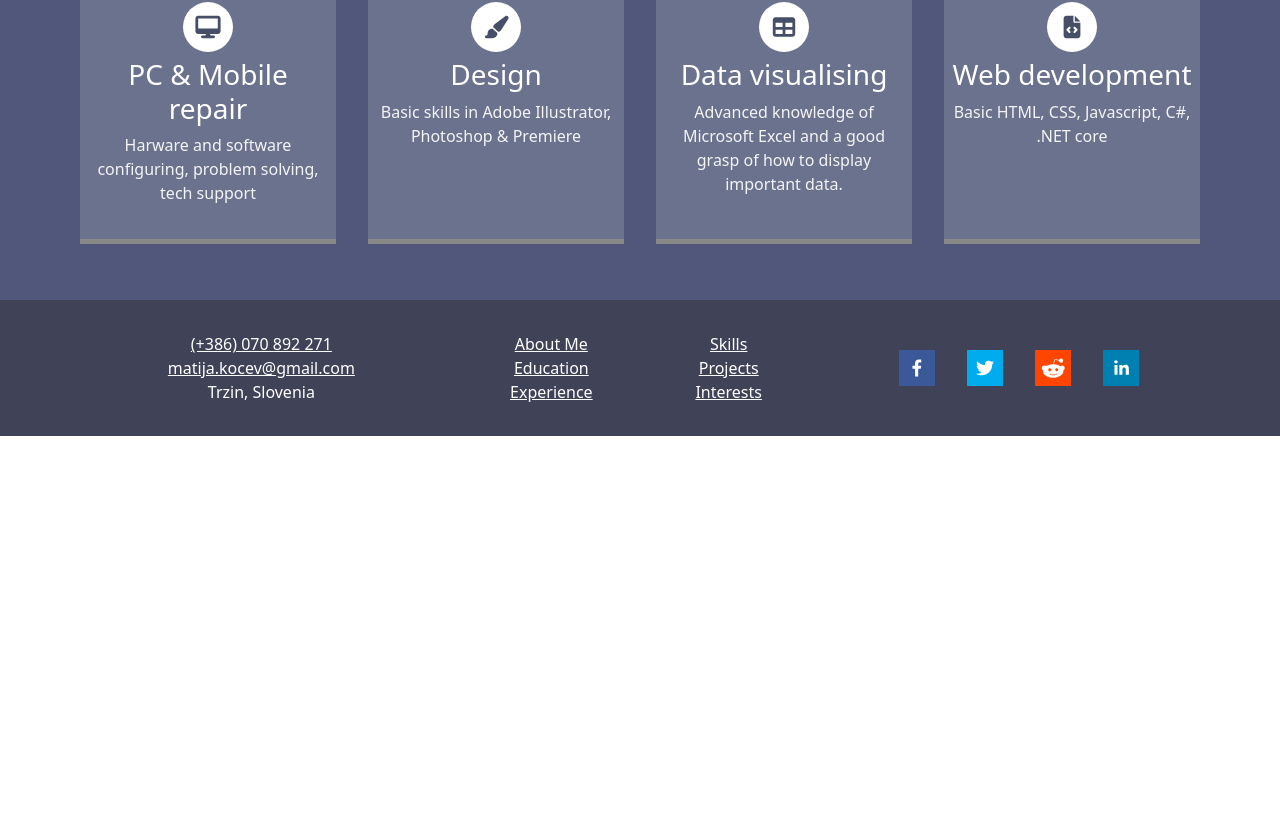
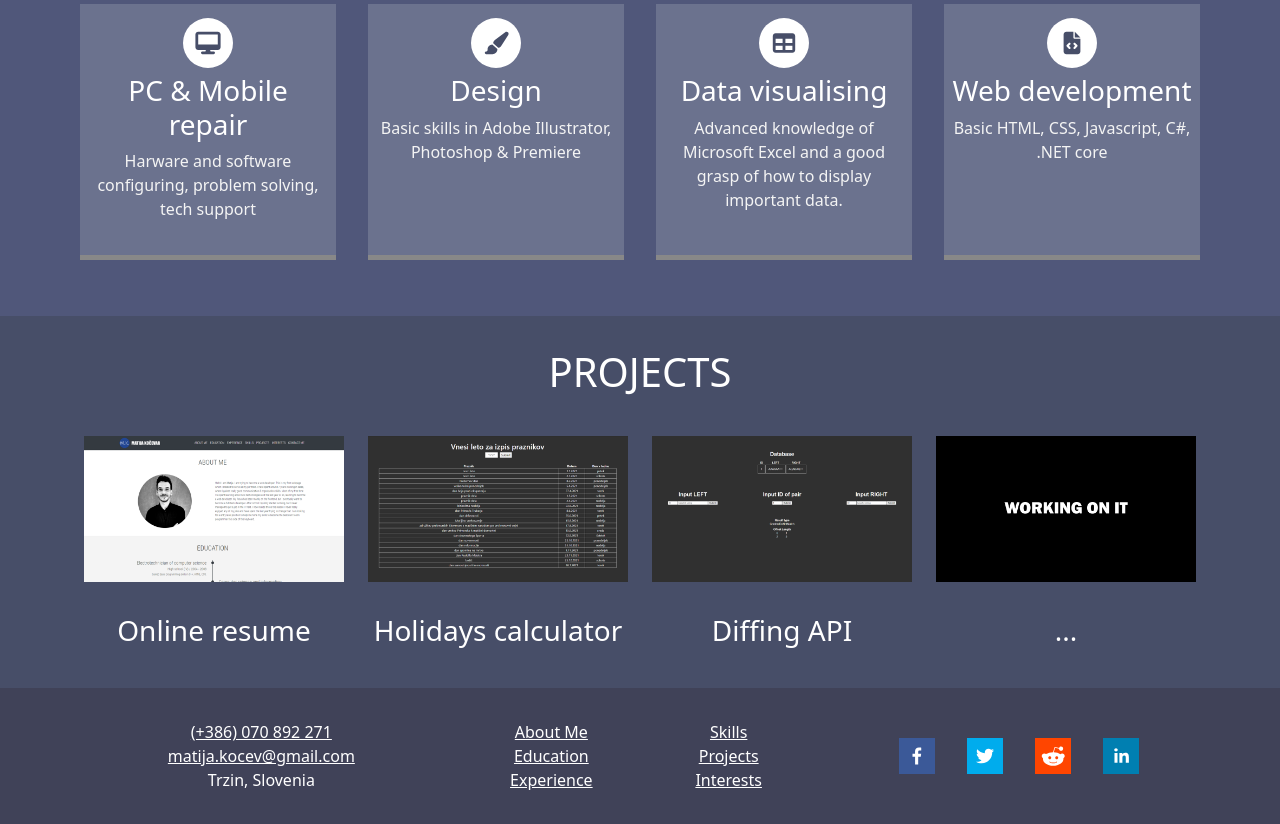
Before and after one commit to MatijaKocevar/portfolio_V2, a React (Vite) app: page / in a window 1280 px wide. Shown: the part 2959-3783 px from the top of the page. Before the commit the page ends 3395 px from the top, so only its background shows below. Built offline with nearby package versions, Linux system fonts and the light colour scheme.

Commit message:
added projects page, popup box

```diff
--- a/src/App.tsx
+++ b/src/App.tsx
@@ -47,9 +47,9 @@ const App = () => {
       <Row>
         <Skills getTranslation={getTranslation} />
       </Row>
-      {/* <Row>
-        <Projects />
-      </Row> */}
+      <Row>
+        <Projects getTranslation={getTranslation} />
+      </Row>
       {/* <Row>
         <Interests />
       </Row> */}
--- a/src/components/Projects/projects.scss
+++ b/src/components/Projects/projects.scss
@@ -1,46 +1,29 @@
-.projects-wrapper {
-  text-align: center;
+@use "../../variables" as v;
+
+.projects {
+  background-color: v.$darkPurple;
+
+  .heading-row {
+    display: flex;
+    justify-content: center;
     padding-bottom: 2rem;
+
+    h1 {
+      color: v.$white;
+      text-transform: uppercase;
+      width: fit-content;
+    }
   }
 
-.projects-wrapper h1 {
-  color: var(--primary-dark);
-  font-weight: 525;
-  padding: 3rem 0 3rem 0;
-  margin-bottom: 0;
-}
+  .project-wrapper {
+    text-align: center;
 
-.projects-wrapper h3 {
-  margin: 0.5rem 0 0.5rem 0;
-  text-align: center;
-}
-
-.project-wrapper:hover .projects-image {
-  border: 0.5rem solid var(--primary-blue);
-  transition: 0.2s ease-in-out;
-}
-
-.projects-image {
+    .project-image {
       width: 100%;
       border: 0.5rem solid var(--primary-dark);
     }
 
-.overlay {
-  position: absolute;
-  opacity: 0%;
-  background: var(--primary-black);
-  top: 0;
-  width: 89.5%;
-  height: 75%;
-  cursor: pointer;
-}
-
-.project-wrapper:hover .overlay {
-  opacity: 0.6;
-  transition: 0.4s ease-in-out;
-}
-
-.projects-icon {
+    .project-icon {
       position: absolute;
       top: 35%;
       left: 45%;
@@ -48,29 +31,12 @@
       font-size: 1.5rem;
     }
 
-.project-wrapper:hover .projects-icon {
-  color: var(--primary-blue);
-  transition: 0.4s ease-in-out;
+    h3 {
+      padding-top: 2rem;
+      color: v.$white
     }
 
-.popupbox-wrapper {
-  width: 50%;
   }
 
-.projects-image-popupbox {
-  width: 90%;
-  display: flex;
-  margin-left: auto;
-  margin-right: auto;
-  padding-bottom: 0.5rem;
+
 }
-
-.hyper-link {
-  padding: 0;
-  border: none;
-  background: none;
-}
-
-.hyper-link:hover {
-  color: var(--primary-dark);
-}
--- a/src/components/Projects/projects.tsx
+++ b/src/components/Projects/projects.tsx
@@ -1,163 +1,93 @@
-import project1 from '../images/project1.png';
-import project2 from '../images/project2.png';
-import project3 from '../images/project3.png';
-import woi from '../images/woi.png';
-// FONTAWESOME IMPORTS
+import project1 from '../../images/project1.png';
+import project2 from '../../images/project2.png';
+import project3 from '../../images/project3.png';
+import woi from '../../images/woi.png';
 import { FontAwesomeIcon } from '@fortawesome/react-fontawesome';
 import { faSearchPlus } from '@fortawesome/free-solid-svg-icons';
-// REACT POPUPBOX
-import { PopupboxManager, PopupboxContainer } from 'react-popupbox';
-import 'react-popupbox/dist/react-popupbox.css';
-import './styles/projects.scss';
+import './projects.scss';
+import { TranslationProps } from '../Types/types';
+import { useState } from 'react';
+import PopupBox from '../Shared/PopupBox/PopupBox';
+import { Col, Container, Row } from 'react-bootstrap';
 
 const Projects = (props: TranslationProps) => {
-  // Project 1
-  const openPopupboxProject1 = () => {
-    const content = (
+  const [showPopupResume, setShowPopupResume] = useState(false);
+  const [showPopupHolidays, setShowPopupHolidays] = useState(false);
+  const [showPopupDiffing, setShowPopupDiffing] = useState(false);
+  const [showPopupWOI, setShowPopupWOI] = useState(false);
+
+  const resumeContent = (
     <>
-        <img className='projects-image-popupbox' src={project1} alt='Online resume' />
-        <p>My first webpage, made using ReactJS</p>
-        <b>Link:</b>{' '}
-        <button className='hyper-link' onClick={() => window.open('https://github.com/MatijaKocevar/myPortfolio')}>
-          GitHub
-        </button>
+      <h3>Online Resume</h3>
+      <p>This is a popup box!This is a popup box!This is a popup box!This is a popup box!This is a popup box!This is a popup box!</p>
+    </>
+  );
+  const holidayContent = (
+    <>
+      <h3>Holidays calculator</h3>
+      <p>This is a popup box!This is a popup box!This is a popup box!This is a popup box!This is a popup box!This is a popup box!</p>
+    </>
+  );
+  const diffingContent = (
+    <>
+      <h3>Diffing API</h3>
+      <p>This is a popup box!This is a popup box!This is a popup box!This is a popup box!This is a popup box!This is a popup box!</p>
+    </>
+  );
+  const WOIContent = (
+    <>
+      <h3>WORKING ON IT</h3>
+      <p>This is a popup box!This is a popup box!This is a popup box!This is a popup box!This is a popup box!This is a popup box!</p>
     </>
   );
 
-    const config = {
-      titleBar: {
-        enable: true,
-        text: 'Online resume',
-      },
-      fadeIn: true,
-      fadeInSpeed: 500,
-    };
-
-    PopupboxManager.open({ content, config });
-  };
-
-  // Project 2
-  const openPopupboxProject2 = () => {
-    const content = (
-      <>
-        <img className='projects-image-popupbox' src={project2} alt='holidays calculator' />
-        <p>A holiday calculator for Slovenian holidays. Made with .NET core and Vue JS</p>
-        <b>Link:</b>{' '}
-        <button className='hyper-link' onClick={() => window.open('https://github.com/MatijaKocevar/HolidaysApi')}>
-          GitHub
-        </button>
-      </>
-    );
-
-    const config = {
-      titleBar: {
-        enable: true,
-        text: 'Holidays calculator',
-      },
-      fadeIn: true,
-      fadeInSpeed: 500,
-    };
-
-    PopupboxManager.open({ content, config });
-  };
-
-  // Project 3
-  const openPopupboxProject3 = () => {
-    const content = (
-      <>
-        <img className='projects-image-popupbox' src={project3} alt='...' />
-        <p>
-          An application to show differences between two base 64 encoded strings. Uses an SQL database to store data. Developed in .NET core and VUE
-          JS.
-        </p>
-        <b>Link:</b>{' '}
-        <button className='hyper-link' onClick={() => window.open('https://github.com/MatijaKocevar/diffs')}>
-          GitHub
-        </button>
-      </>
-    );
-
-    const config = {
-      titleBar: {
-        enable: true,
-        text: 'Diffing API',
-      },
-      fadeIn: true,
-      fadeInSpeed: 500,
-    };
-
-    PopupboxManager.open({ content, config });
-  };
-
-  // Project 4
-  const openPopupboxProject4 = () => {
-    const content = (
-      <>
-        <img className='projects-image-popupbox' src={woi} alt='...' />
-        <p>...</p>
-        <b>Link:</b>{' '}
-        <button className='hyper-link' onClick={() => window.open('https://github.com/MatijaKocevar')}>
-          GitHub
-        </button>
-      </>
-    );
-
-    const config = {
-      titleBar: {
-        enable: true,
-        text: '...',
-      },
-      fadeIn: true,
-      fadeInSpeed: 500,
-    };
-
-    PopupboxManager.open({ content, config });
-  };
-
   return (
-    <div id='projects' className='projects-wrapper'>
-      <div className='container'>
-        <h1 className='text-uppercase text-center'>projects</h1>
-        <div className='image-box-wrapper row'>
-          <div className='col-lg-3 col-md-6 col-sm-6' onClick={openPopupboxProject1}>
+    <Container className='projects'>
+      <Row className='heading-row'>
+        <h1 className=''>projects</h1>
+      </Row>
+      {showPopupResume && <PopupBox content={resumeContent} onClose={() => setShowPopupResume(false)} />}
+      {showPopupHolidays && <PopupBox content={holidayContent} onClose={() => setShowPopupHolidays(false)} />}
+      {showPopupDiffing && <PopupBox content={diffingContent} onClose={() => setShowPopupDiffing(false)} />}
+      {showPopupWOI && <PopupBox content={WOIContent} onClose={() => setShowPopupWOI(false)} />}
+      <Row>
+        <Col lg={3} md={12} sm={12} xs={12} onClick={() => setShowPopupResume(true)}>
           <div className='project-wrapper'>
-              <img className='projects-image' src={project1} alt='projects webpage' />
-              <FontAwesomeIcon className='projects-icon' icon={faSearchPlus} />
+            <img className='project-image' src={project1} alt='project webpage' />
+            <FontAwesomeIcon className='project-icon' icon={faSearchPlus} />
             <div className='overlay'></div>
-            </div>
             <h3>Online resume</h3>
           </div>
+        </Col>
         {/* - */}
-          <div className='col-lg-3 col-md-6 col-sm-6' onClick={openPopupboxProject2}>
+        <Col lg={3} md={12} sm={12} xs={12} onClick={() => setShowPopupHolidays(true)}>
           <div className='project-wrapper'>
-              <img className='projects-image' src={project2} alt='Project 2...' />
-              <FontAwesomeIcon className='projects-icon' icon={faSearchPlus} />
+            <img className='project-image' src={project2} alt='Project 2...' />
+            <FontAwesomeIcon className='project-icon' icon={faSearchPlus} />
             <div className='overlay'></div>
-            </div>
             <h3>Holidays calculator</h3>
           </div>
+        </Col>
         {/* - */}
-          <div className='col-lg-3 col-md-6 col-sm-6' onClick={openPopupboxProject3}>
+        <Col lg={3} md={12} sm={12} xs={12} onClick={() => setShowPopupDiffing(true)}>
           <div className='project-wrapper'>
-              <img className='projects-image' src={project3} alt='Project 3...' />
-              <FontAwesomeIcon className='projects-icon' icon={faSearchPlus} />
+            <img className='project-image' src={project3} alt='Project 3...' />
+            <FontAwesomeIcon className='project-icon' icon={faSearchPlus} />
             <div className='overlay'></div>
-            </div>
             <h3>Diffing API</h3>
           </div>
+        </Col>
         {/* - */}
-          <div className='col-lg-3 col-md-6 col-sm-6' onClick={openPopupboxProject4}>
+        <Col lg={3} md={12} sm={12} xs={12} onClick={() => setShowPopupWOI(true)}>
           <div className='project-wrapper'>
-              <img className='projects-image' src={woi} alt='Project 4...' />
-              <FontAwesomeIcon className='projects-icon' icon={faSearchPlus} />
+            <img className='project-image' src={woi} alt='Project 4...' />
+            <FontAwesomeIcon className='project-icon' icon={faSearchPlus} />
             <div className='overlay'></div>
-            </div>
             <h3>...</h3>
           </div>
-        </div>
-      </div>
-      <PopupboxContainer />
-    </div>
+        </Col>
+      </Row>
+    </Container>
   );
 };
 
--- /dev/null
+++ b/src/components/Shared/PopupBox/PopupBox.scss
@@ -0,0 +1,43 @@
+.popup-box-background {
+    position: fixed;
+    top: 0;
+    left: 0;
+    width: 100%;
+    height: 100%;
+    background-color: rgba(0, 0, 0, 0.5);
+    z-index: 10;
+    backdrop-filter: blur(5px);
+}
+
+.popup-box {
+    // width: 80% !important;
+    position: fixed;
+    top: 50%;
+    left: 50%;
+    transform: translate(-50%, -50%);
+    background-color: white;
+    padding: 1rem;
+    border-radius: 0.5rem;
+    z-index: 11;
+    box-shadow: 0 2px 8px rgba(0, 0, 0, 0.25);
+    display: flex;
+    flex-direction: column;
+    align-items: center;
+
+    h3 {
+        margin-top: 0;
+    }
+}
+
+.box {
+    width: 80%;
+    max-width: 30rem;
+    text-align: center;
+}
+
+.close-icon {
+    position: absolute;
+    top: 0.5rem;
+    right: 0.5rem;
+    cursor: pointer;
+}
--- /dev/null
+++ b/src/components/Shared/PopupBox/PopupBox.tsx
@@ -0,0 +1,25 @@
+import React from 'react';
+import './PopupBox.scss';
+
+type PopupBoxProps = {
+  content: JSX.Element;
+  onClose: () => void;
+};
+
+const PopupBox: React.FC<PopupBoxProps> = ({ content, onClose }) => {
+  return (
+    <>
+      <div className='popup-box-background' onClick={onClose}></div>
+      <div className='popup-box'>
+        <div className='box'>
+          <span className='close-icon' onClick={onClose}>
+            &times;
+          </span>
+          {content}
+        </div>
+      </div>
+    </>
+  );
+};
+
+export default PopupBox;
--- a/src/components/Skills/skills.scss
+++ b/src/components/Skills/skills.scss
@@ -1,13 +1,18 @@
 @use "../../variables" as v;
-@import "../../App.scss";
 
 .skills {
   text-align: center;
   background-color: v.$mediumPurple;
 
   .heading-row {
+    display: flex;
+    justify-content: center;
+    padding-bottom: 1rem;
+
     h1 {
       color: v.$white;
+      text-transform: uppercase;
+      width: fit-content;
     }
   }
 
```
Lines whose indentation alone changed are shown as unchanged.
